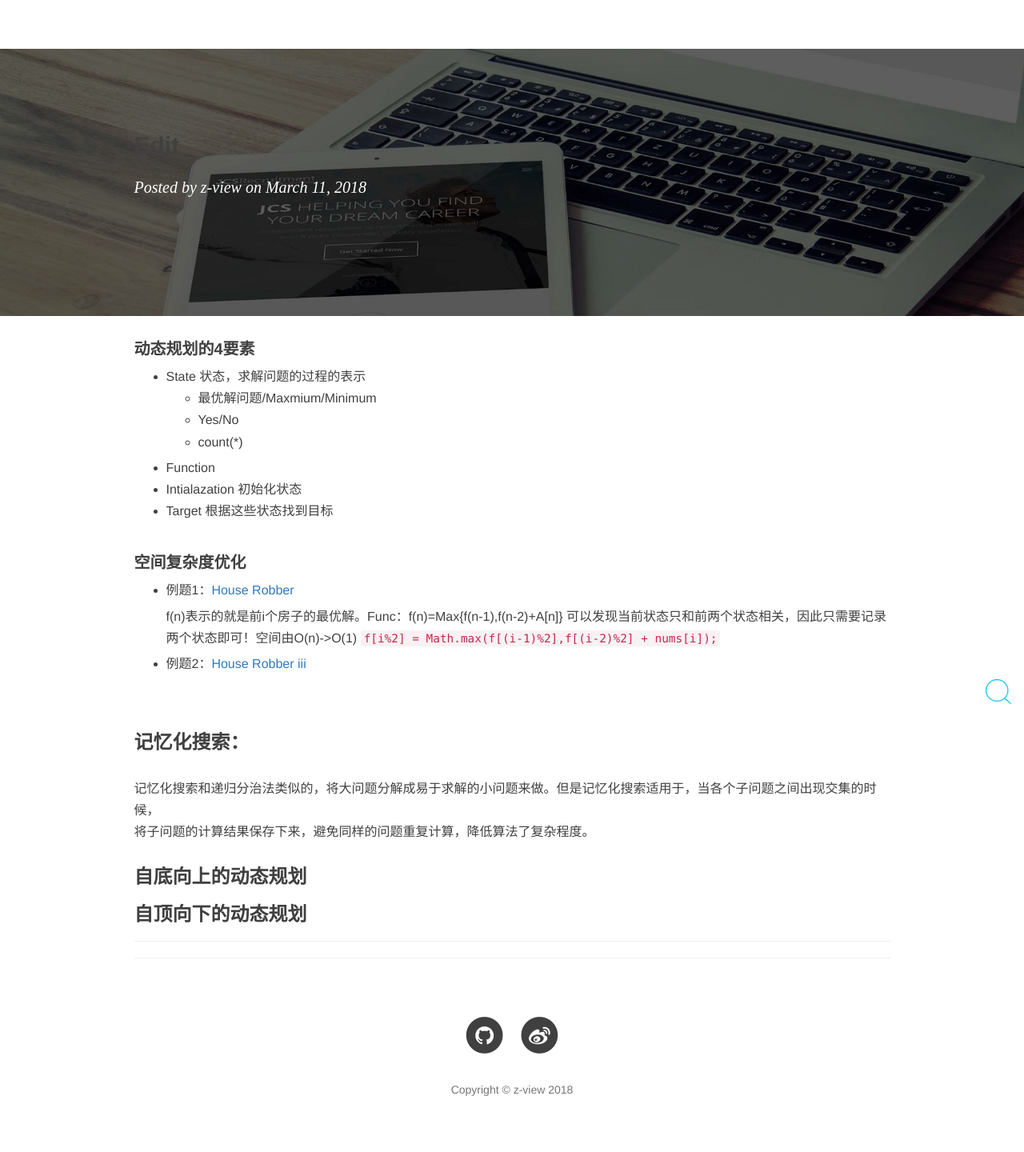
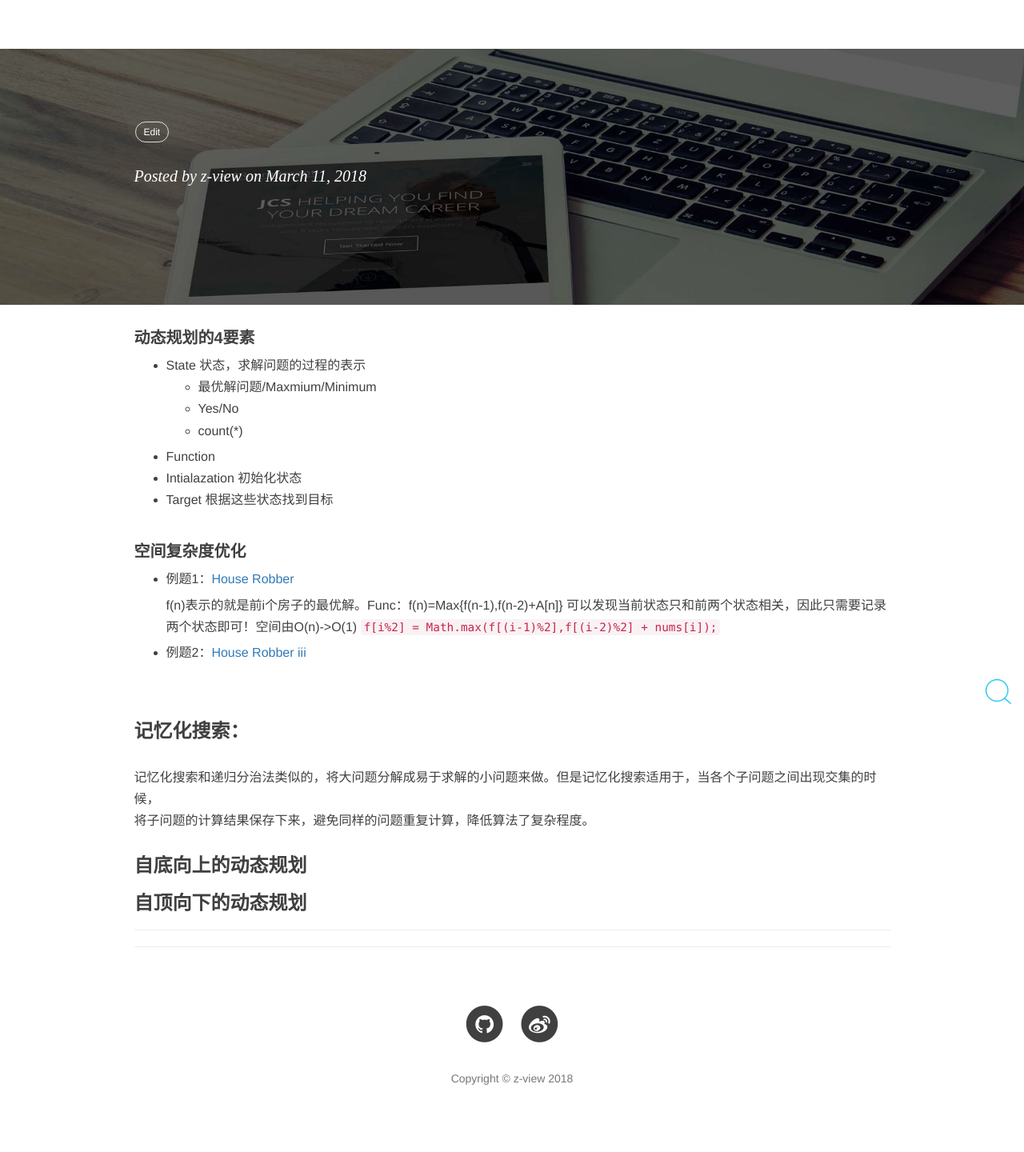
Before and after one commit to liam-lian/z-view.github.io, a Jekyll site: the page built from _posts/2017-10-15-动态规划.md, in a window 1280 px wide. Shown: the whole page at 80% size. Built offline with Jekyll 4.4.1, drawn with Linux system fonts in a browser that asks for light colours; nearby versions of some CDN libraries; our own code applies the rules of GitHub Pages for plain Markdown files; comment, search, counter and statistics services are not loaded.

Commit message:
add edit function

```diff
--- a/_layouts/post.html
+++ b/_layouts/post.html
@@ -12,8 +12,9 @@ layout: default
                         {% for tag in page.tags %}
                         <a class="tag" href="/tags/#{{ tag }}" title="{{ tag }}">{{ tag }}</a>
                         {% endfor %}
+                        <a class="tag" href="https://github.com/z-view/z-view.github.io/blob/master/_posts/{{ page.filename }}">Edit</a>
                     </div>
-                    <h1>{{ page.title }}<h2><a href="https://github.com/z-view/z-view.github.io/blob/master/_posts/{{ post.url }}">Edit</a></h2></h>
+                    <h1>{{ page.title }}</h>
                     {% comment %}
                         always create a h2 for keeping the margin
                     {% endcomment %}
```
